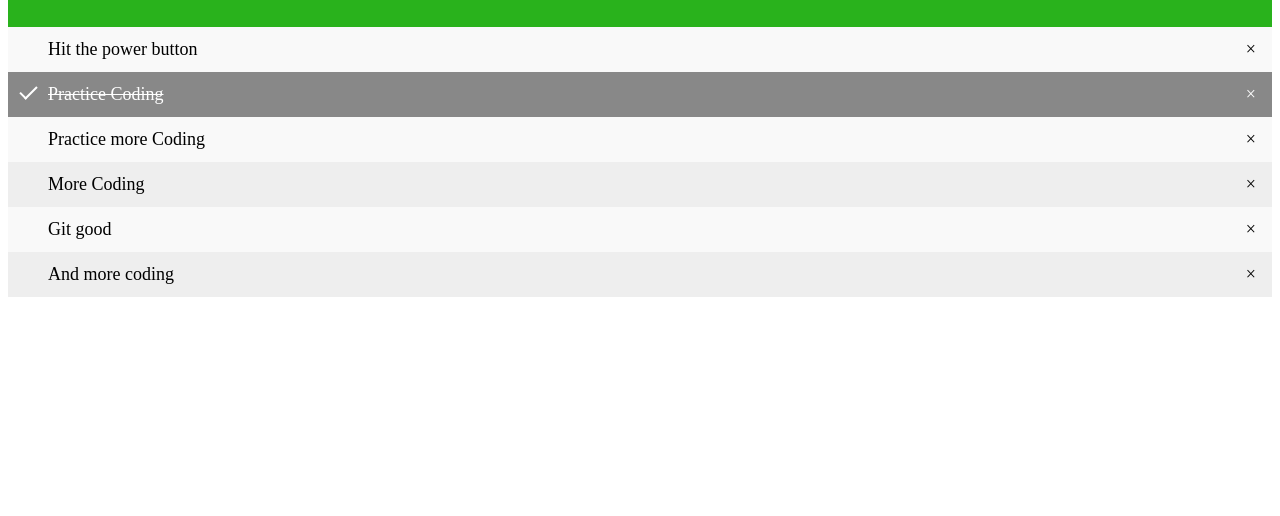
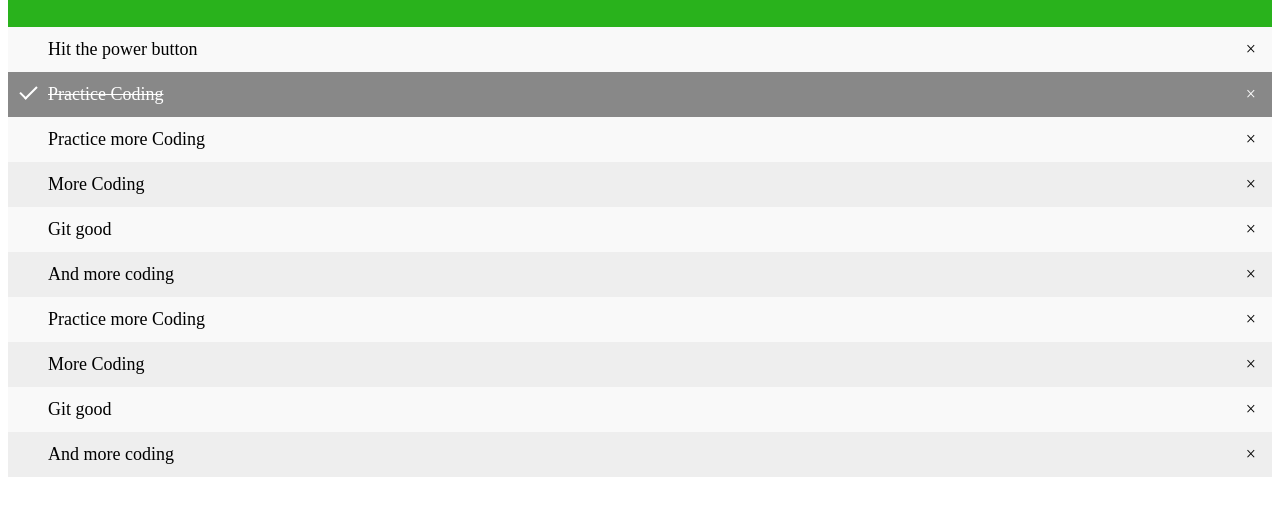
Before and after one commit to Mac5Santos/JS-To-Do-List, a plain HTML site: page index.html in a window 1280 px wide. Shown: the part 146-662 px from the top of the page. Drawn offline with Linux system fonts and the light colour scheme.

Commit message:
Update index.html
Add more tasks

```diff
--- a/index.html
+++ b/index.html
@@ -18,6 +18,10 @@
   <li>More Coding</li>
   <li>Git good</li>
   <li>And more coding</li>
+  <li>Practice more Coding</li>
+  <li>More Coding</li>
+  <li>Git good</li>
+  <li>And more coding</li>
 </ul>
 <script src="main.js"></script>
 </body>
```
